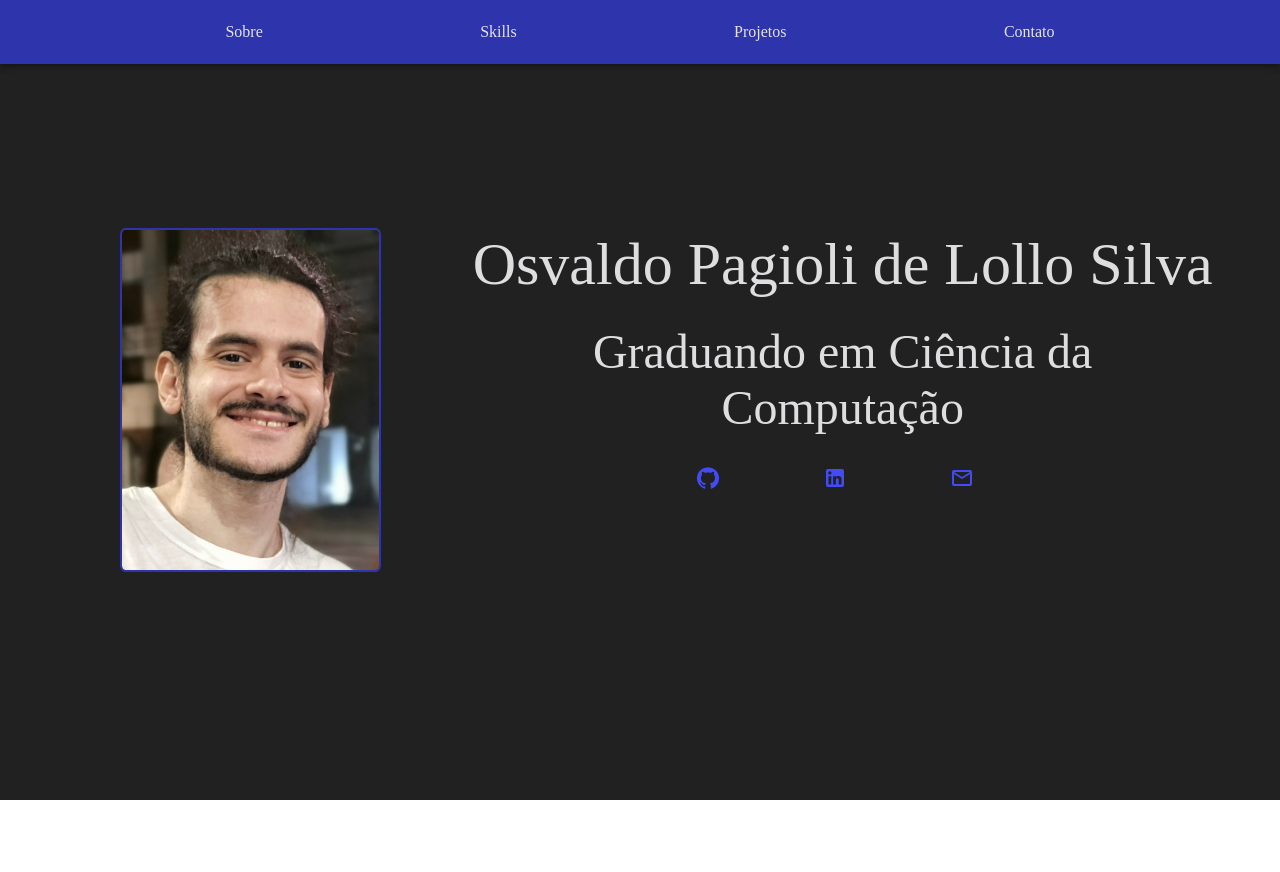
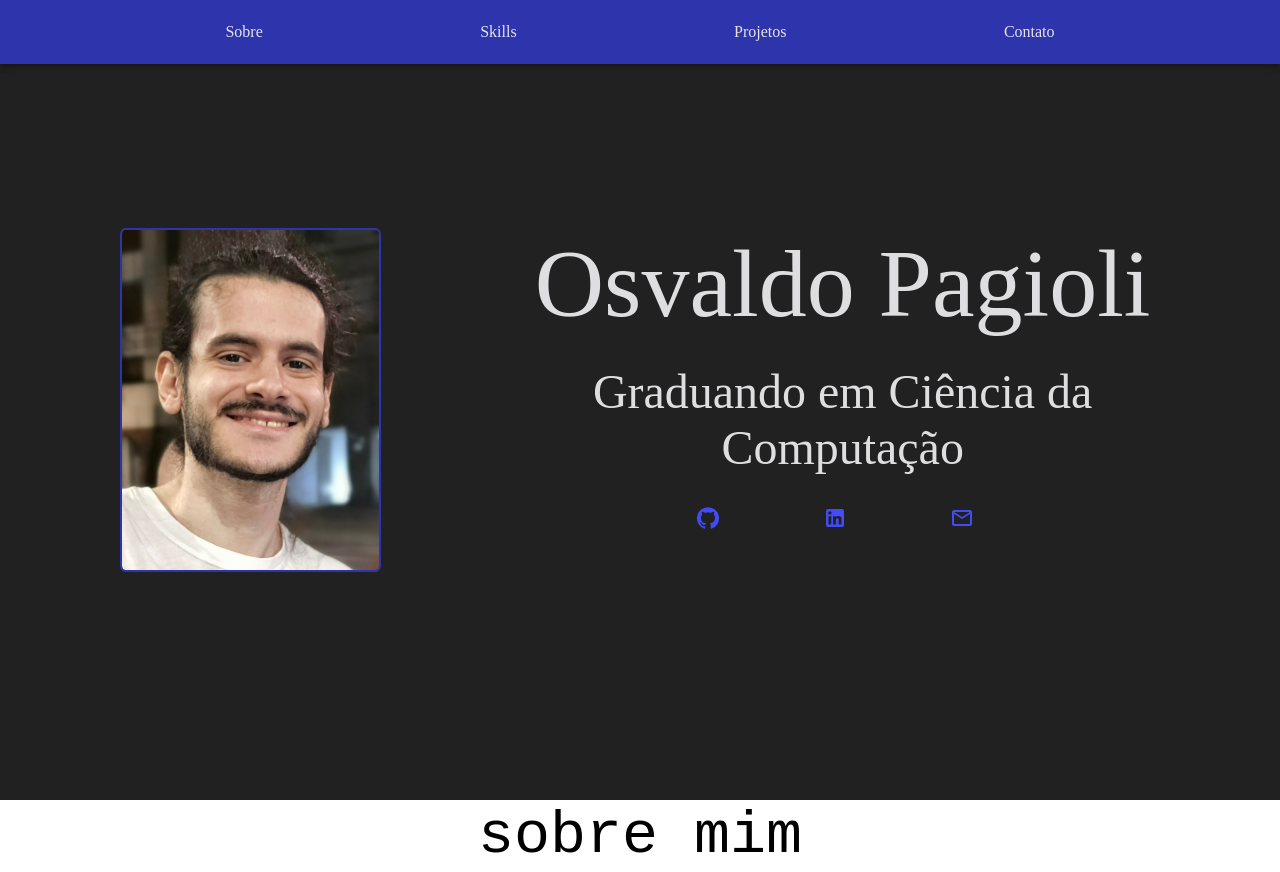
Before and after one commit to brenki1/ProjetoFinalASCII2025, a React (Vite) app in the folder MeuPortfolio/: page / in a window 1280 px wide. Before the commit the page ends 800 px from the top, so only its background shows below. Built offline with nearby package versions, Linux system fonts and the light colour scheme.

Commit message:
Começo da classe about

```diff
--- a/MeuPortfolio/src/pages/Home/Home.tsx
+++ b/MeuPortfolio/src/pages/Home/Home.tsx
@@ -1,4 +1,6 @@
 import NavBar from "../../components/NavBar"
+import About from "./sections/About/About"
+import Footer from "./sections/Footer/Footer"
 import Hero from "./sections/Hero/Hero"
 
 function Home() {
@@ -7,6 +9,8 @@ function Home() {
       <>
           <NavBar/>
           <Hero />
+          <About/>
+          <Footer />
       </>
     )
   }
--- /dev/null
+++ b/MeuPortfolio/src/pages/Home/sections/About/About.tsx
@@ -0,0 +1,28 @@
+import { Container, styled, Typography } from "@mui/material";
+import theme from "../../../../theme";
+import { Style } from "@mui/icons-material";
+
+
+function About() {
+
+    const StyledAbout = styled("div")(({theme}) => ({
+        backgroundColor: "white"
+
+    }))
+
+
+
+
+    return (
+      <>
+        <StyledAbout>
+            <Container sx={{maxWidth:"lg"}}>
+                <Typography color="black" variant="h2" textAlign="center" fontFamily={"monospace"}>sobre mim</Typography>
+            </Container>
+        </StyledAbout>
+
+      </>
+    )
+  }
+
+  export default About
--- /dev/null
+++ b/MeuPortfolio/src/pages/Home/sections/Footer/Footer.tsx
@@ -0,0 +1,12 @@
+
+
+function Footer() {
+
+    return (
+      <>
+
+      </>
+    )
+  }
+
+  export default Footer
--- a/MeuPortfolio/src/pages/Home/sections/Hero/Hero.tsx
+++ b/MeuPortfolio/src/pages/Home/sections/Hero/Hero.tsx
@@ -42,7 +42,7 @@ function Hero() {
                     </Grid2>
 
                     <Grid2 size={{xs:12, md: 8}}>
-                        <Typography color="primary" variant="h2" textAlign="center" pb={3} pl={2}>Osvaldo Pagioli de Lollo Silva</Typography>
+                        <Typography color="primary" variant="h1" textAlign="center" pb={3} pl={2}>Osvaldo Pagioli</Typography>
                         <Typography color="primary" variant="h3" textAlign="center" pb={3} pl={2}>Graduando em Ciência da Computação</Typography>
                         <Grid2 container sx={{display:"flex", justifyContent:"center"}}>
                             <Grid2 size={{xs:4, md:2}} sx={{display:"flex", justifyContent:"center"}}>
```
